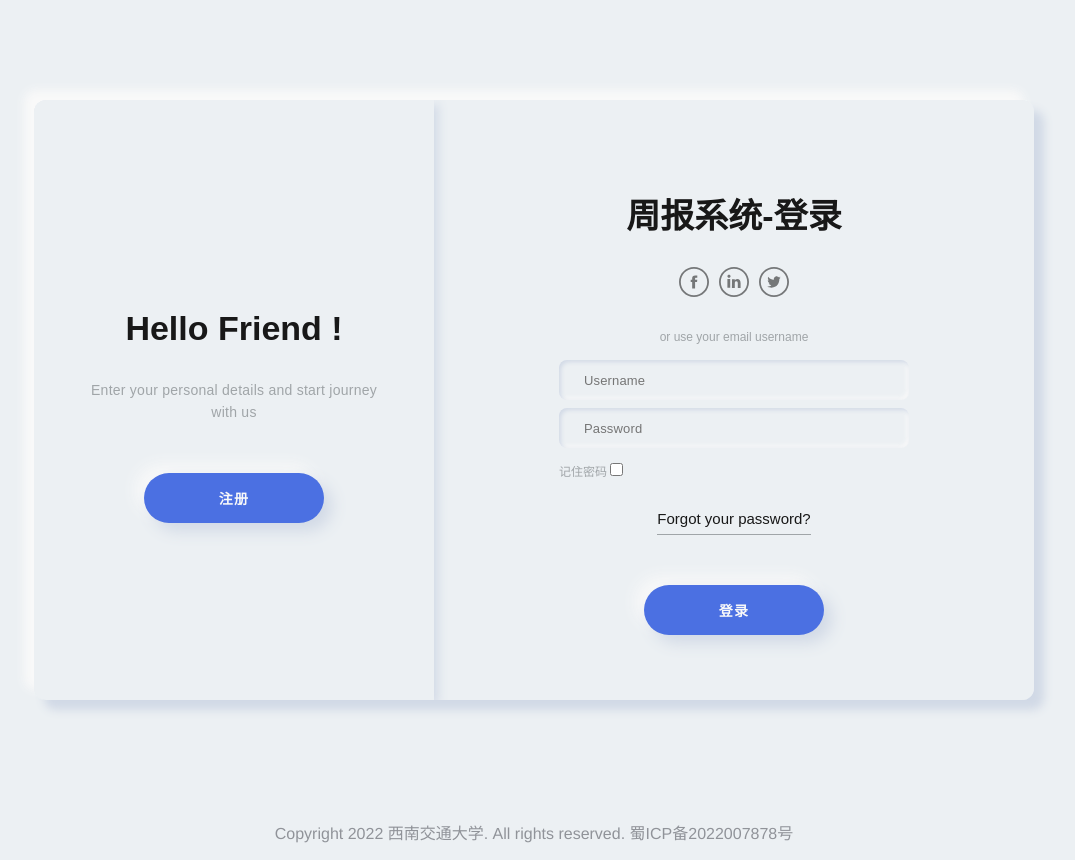
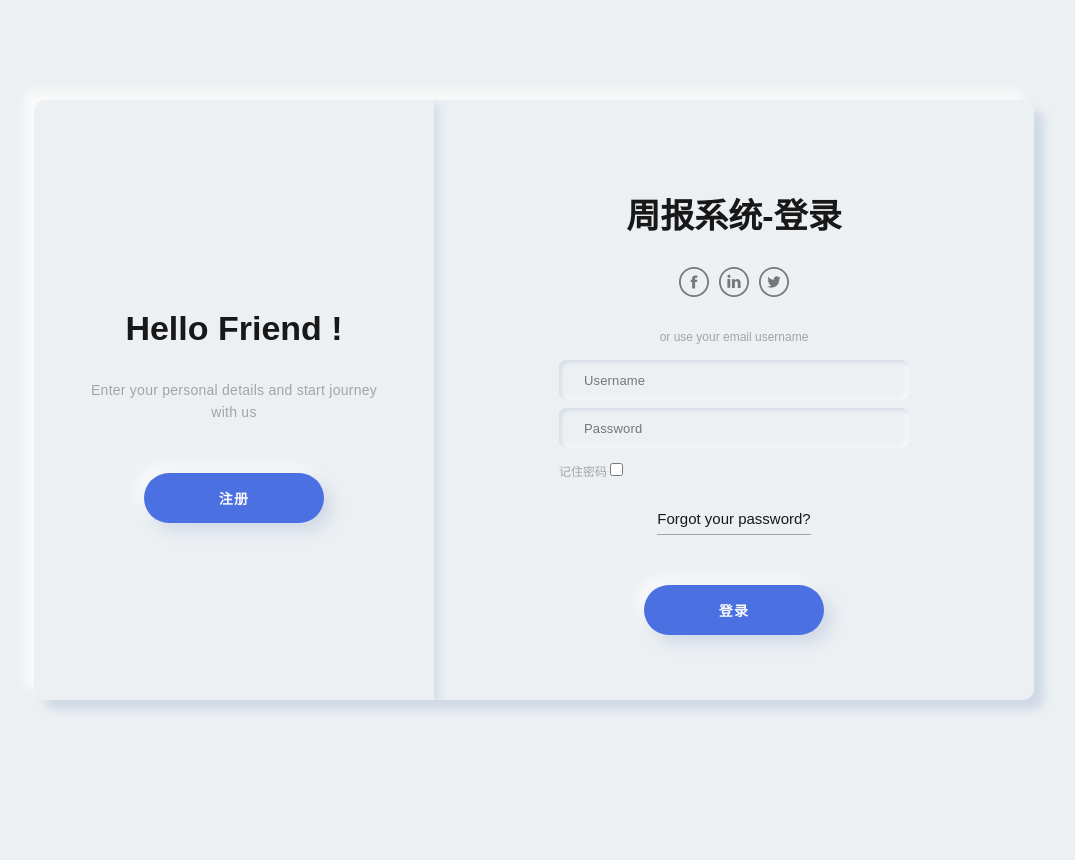
Before and after one commit to hyw-freeway/WBlog, a Vue app: page /#/ in a window 1280 px wide. Shown: the whole page, without its empty margins (106-1181 px from the left). After the commit the page ends 800 px from the top, so only its background shows below. Built offline with nearby package versions, Linux system fonts and the light colour scheme; what mavon-editor would draw is missing.

Commit message:
注释页脚

```diff
--- a/src/App.vue
+++ b/src/App.vue
@@ -2,9 +2,9 @@
   <div id="app"
   >
     <router-view />
-     <el-footer>
+     <!-- <el-footer>
         <p class="footer">Copyright  2022 西南交通大学. All rights reserved.  <a href="https://beian.miit.gov.cn/#/Integrated/index" style="color:#909399;text-decoration:none" >蜀ICP备2022007878号</a></p>
-      </el-footer>
+      </el-footer> -->
   </div>
 </template>
 
--- a/src/components/CurrentWeek.vue
+++ b/src/components/CurrentWeek.vue
@@ -130,6 +130,7 @@ export default {
     let time = getDate();
     getPostsByWeek(time).then((r) => {
       this.postListPerWeek = r;
+      console.log(r)
      this.loading=false;
     });
   },
```
